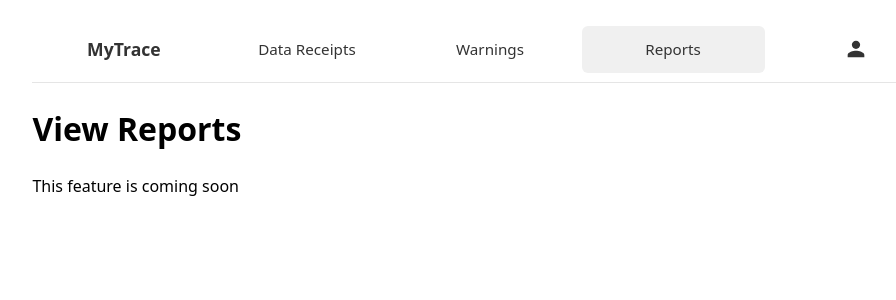
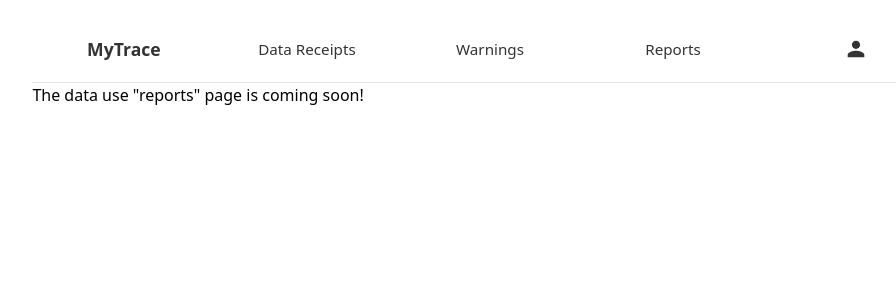
Before and after one commit to nicolatl/mytrace-web, a SvelteKit app: page /reports in a window 1280 px wide. Shown: the top 300 px of the page, without its empty margins (150-1046 px from the left). Built offline with nearby package versions, Linux system fonts and the light colour scheme.

Commit message:
debug navbar: warning & report page selection

```diff
--- a/src/routes/(app)/+layout.svelte
+++ b/src/routes/(app)/+layout.svelte
@@ -4,8 +4,8 @@
 
   let pages = [
     { url: `${base}/`, title: "Data Receipts" },
-    { url: `${base}/warnings`, title: "Warnings" },
-    { url: `${base}/reports`, title: "Reports" }
+    { url: `${base}/warnings/`, title: "Warnings" },
+    { url: `${base}/reports/`, title: "Reports" }
   ];
 </script>
 
--- a/src/routes/(app)/reports/+page.svelte
+++ b/src/routes/(app)/reports/+page.svelte
@@ -1,2 +1 @@
-<h1>View Reports</h1>
-This feature is coming soon
+The data use "reports" page is coming soon!
--- a/src/routes/(app)/warnings/+page.svelte
+++ b/src/routes/(app)/warnings/+page.svelte
@@ -1,2 +1 @@
-<h1>Warnings</h1>
-This page is coming soon
+The data use "warnings" page is coming soon!
```
